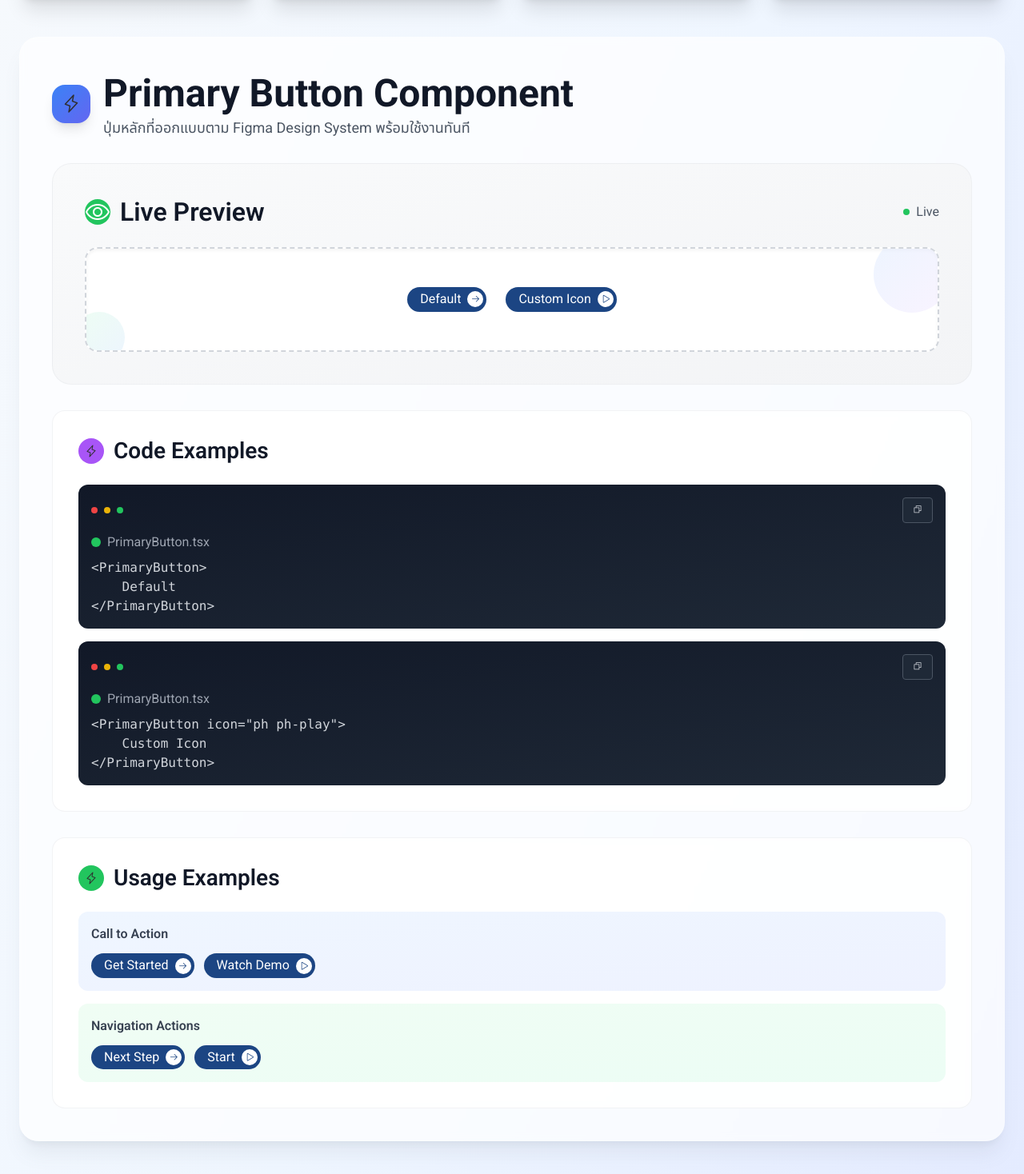
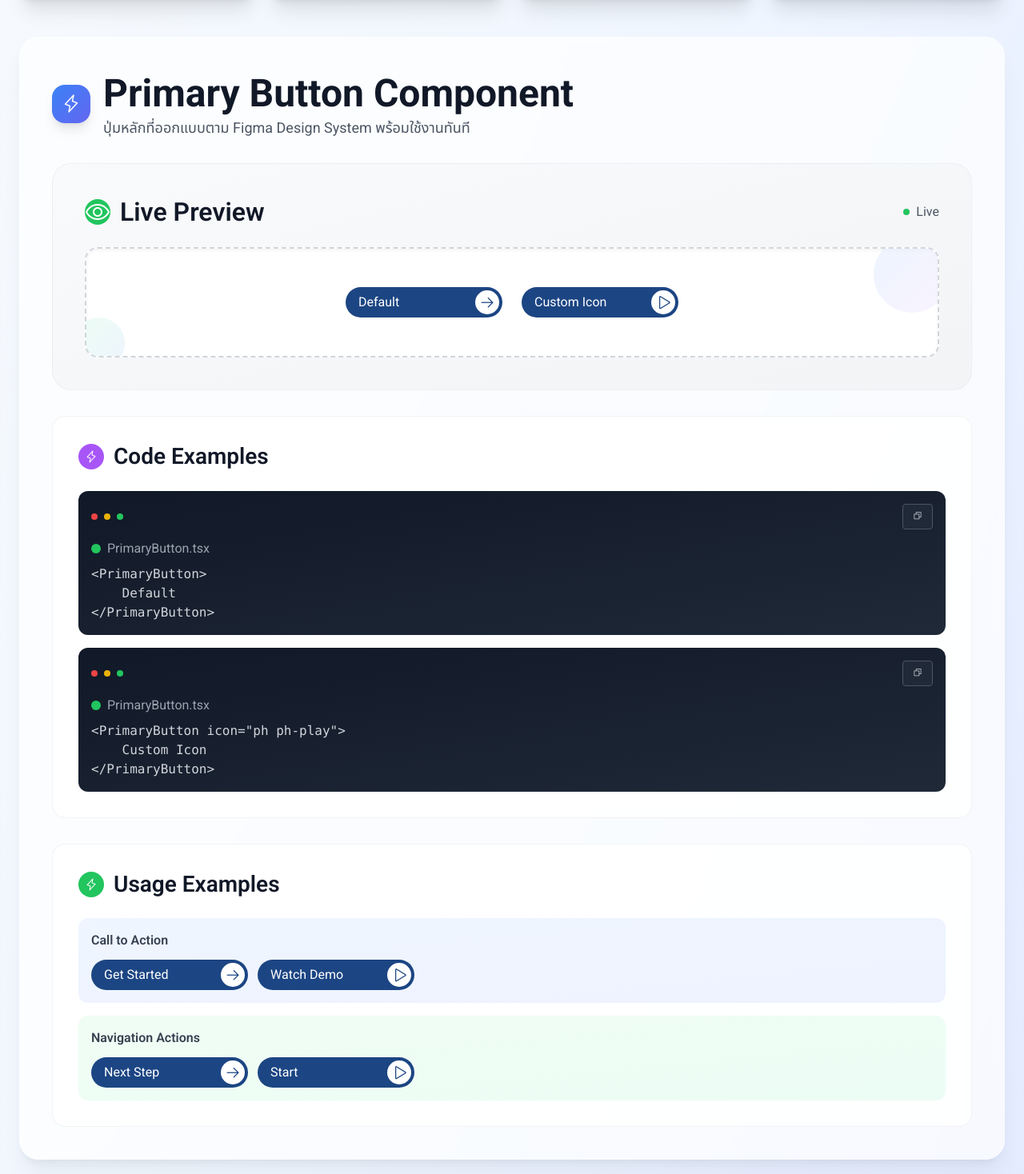
Before and after one commit to kikppvr/web-passion-marine, a Next.js app: page /design-system/components in a window 1280 px wide. Shown: the part 742-2210 px from the top of the page at 80% size. Built offline with nearby package versions, Linux system fonts and the light colour scheme.

Commit message:
Update style primary button

```diff
--- a/src/app/design-system/components/page.tsx
+++ b/src/app/design-system/components/page.tsx
@@ -113,7 +113,10 @@ export default function ComponentsPage() {
                         <div className="mb-8">
                             <div className="mb-4 flex items-center gap-4">
                                 <div className="flex h-12 w-12 items-center justify-center rounded-2xl bg-gradient-to-br from-blue-500 to-indigo-500 shadow-lg">
-                                    <i className="ph ph-lightning" style={{ fontSize: '24px' }}></i>
+                                    <i
+                                        className="ph ph-lightning text-white"
+                                        style={{ fontSize: '24px' }}
+                                    ></i>
                                 </div>
                                 <div>
                                     <h2 className="text-h1 font-bold text-gray-900">
@@ -155,7 +158,7 @@ export default function ComponentsPage() {
                         <div className="mb-8 rounded-2xl border border-gray-200/50 bg-white/50 p-6 backdrop-blur-sm md:p-8">
                             <div className="mb-6 flex items-center">
                                 <div className="mr-3 flex h-8 w-8 items-center justify-center rounded-full bg-purple-500">
-                                    <i className="ph ph-lightning"></i>
+                                    <i className="ph ph-lightning text-white"></i>
                                 </div>
                                 <h4 className="text-h4 font-semibold text-gray-900">
                                     Code Examples
@@ -244,7 +247,7 @@ export default function ComponentsPage() {
                         <div className="rounded-2xl border border-gray-200/50 bg-white/50 p-6 backdrop-blur-sm md:p-8">
                             <div className="mb-6 flex items-center">
                                 <div className="mr-3 flex h-8 w-8 items-center justify-center rounded-full bg-green-500">
-                                    <i className="ph ph-lightning"></i>
+                                    <i className="ph ph-lightning text-white"></i>
                                 </div>
                                 <h4 className="text-h4 font-semibold text-gray-900">
                                     Usage Examples
@@ -277,7 +280,10 @@ export default function ComponentsPage() {
                     <div className="rounded-3xl border border-white/20 bg-white/70 p-6 shadow-xl shadow-gray-500/10 backdrop-blur-sm md:p-10">
                         <div className="mb-8 flex items-center gap-4">
                             <div className="flex h-12 w-12 items-center justify-center rounded-2xl bg-gradient-to-br from-purple-500 to-pink-500 shadow-lg">
-                                <i className="ph ph-lightning" style={{ fontSize: '24px' }}></i>
+                                <i
+                                    className="ph ph-lightning text-white"
+                                    style={{ fontSize: '24px' }}
+                                ></i>
                             </div>
                             <div>
                                 <h2 className="text-h1 font-bold text-gray-900">
--- a/src/components/ui/PrimaryButton.tsx
+++ b/src/components/ui/PrimaryButton.tsx
@@ -18,7 +18,9 @@ const PrimaryButton = React.forwardRef<HTMLButtonElement, PrimaryButtonProps>(
                 {/* Content container */}
                 <div className="btn-content">
                     <span>{children}</span>
-                    <i className={cn(iconClass, 'btn-icon')}></i>
+                </div>
+                <div className="btn-icon">
+                    <i className={cn(iconClass)}></i>
                 </div>
             </button>
         )
--- a/src/styles/components/_primary-button.scss
+++ b/src/styles/components/_primary-button.scss
@@ -5,7 +5,7 @@
 // Primary Button Base Styles
 .btn-primary {
     position: relative;
-    display: inline-flex;
+    display: flex;
     align-items: center;
     justify-content: center;
     background-color: var(--primary);
@@ -14,16 +14,21 @@
     font-size: var(--text-body);
     font-weight: var(--font-normal);
     line-height: 1.4;
-    border-radius: 18px;
+    border-radius: 20px;
     padding: 4px 4px 4px 16px;
     border: none;
     cursor: pointer;
-    transition: all 0.2s ease-in-out;
+    transition: all 0.3s ease-in-out;
     text-decoration: none;
     outline: none;
 
     &:hover {
-        background-color: var(--primary-hover);
+        .btn-content {
+            transform: translateX(8px);
+        }
+        .btn-icon {
+            transform: rotate(-45deg);
+        }
     }
 
     &:focus {
@@ -39,44 +44,28 @@
         pointer-events: none;
     }
 
-    // Background element for visual consistency
-    // &::before {
-    //     content: '';
-    //     position: absolute;
-    //     inset: 0;
-    //     background-color: var(--primary);
-    //     border-radius: 18px;
-    //     z-index: 0;
-    // }
-
     // Content container
     .btn-content {
         position: relative;
-        z-index: 10;
-        display: flex;
-        align-items: center;
-        gap: var(--space-2);
+        min-width: 130px;
+        margin-right: 16px;
+        text-align: left;
+        white-space: nowrap;
+        transition: all 0.3s ease-in-out;
     }
 
     // Icon styles
     .btn-icon {
-        width: 20px;
-        height: 20px;
+        width: 30px;
+        height: 30px;
         flex-shrink: 0;
-        font-size: 12px;
+        font-size: 20px;
         color: var(--primary);
         background-color: white;
         border-radius: 50%;
         display: flex;
         align-items: center;
         justify-content: center;
-
-        // Ensure Phosphor font is used
-        font-family: 'Phosphor' !important;
-        font-style: normal;
-        font-weight: normal;
-        font-variant: normal;
-        text-transform: none;
-        line-height: 1;
+        transition: all 0.3s ease-in-out;
     }
 }
```
